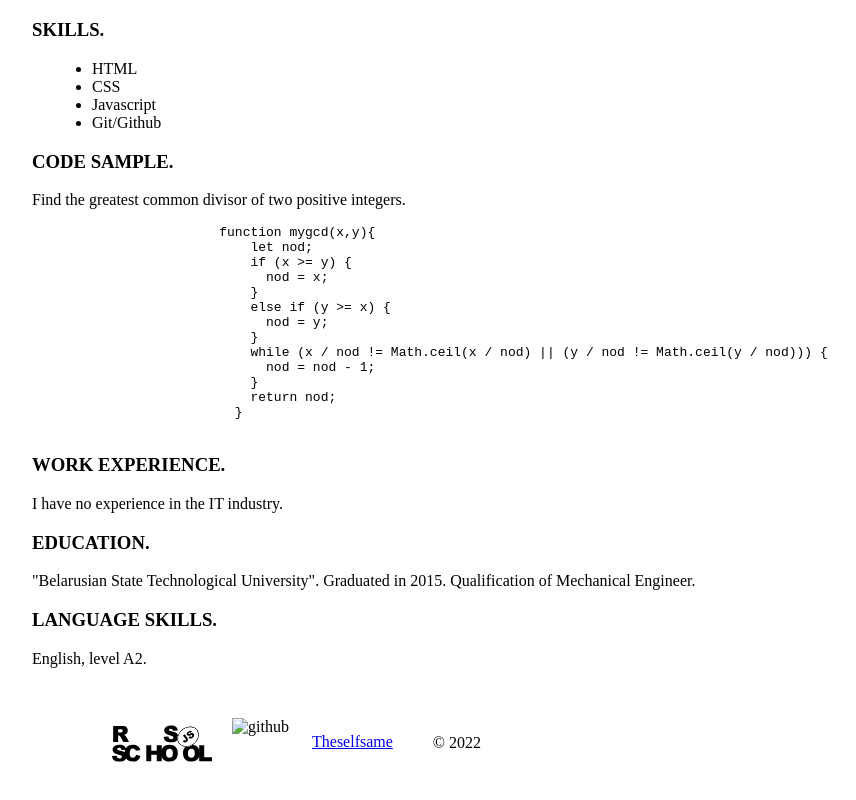
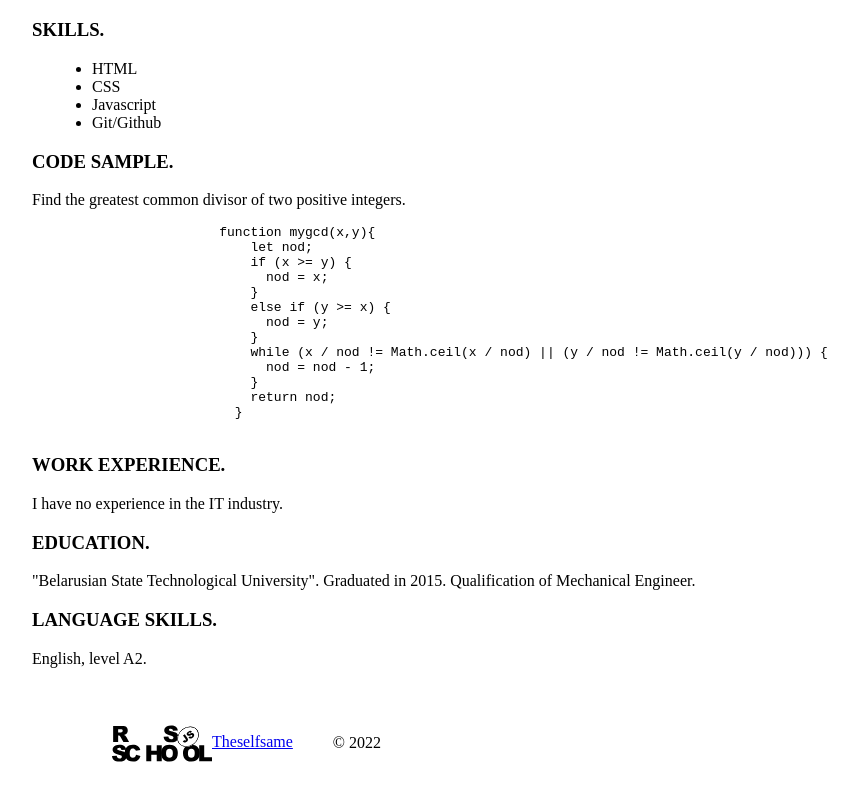
Before and after one commit to Theselfsame/rsschool-cv, a plain HTML site: page index.html in a window 1280 px wide. Shown: the part 461-1261 px from the top of the page, without its empty margins (188-1044 px from the left). Drawn offline with Linux system fonts and the light colour scheme.

Commit message:
fix: remove icon

```diff
--- a/index.html
+++ b/index.html
@@ -74,7 +74,6 @@
             </section>
             <div class="course">
                 <img class="rs_image" src="rs_school_js.svg" alt="rs_school">
-                <img class="github" src='25231.png' alt="github">
                 <a class="link" href="https://github.com/Theselfsame">Theselfsame</a>
                 <p>© 2022</p>
             </div>
```
